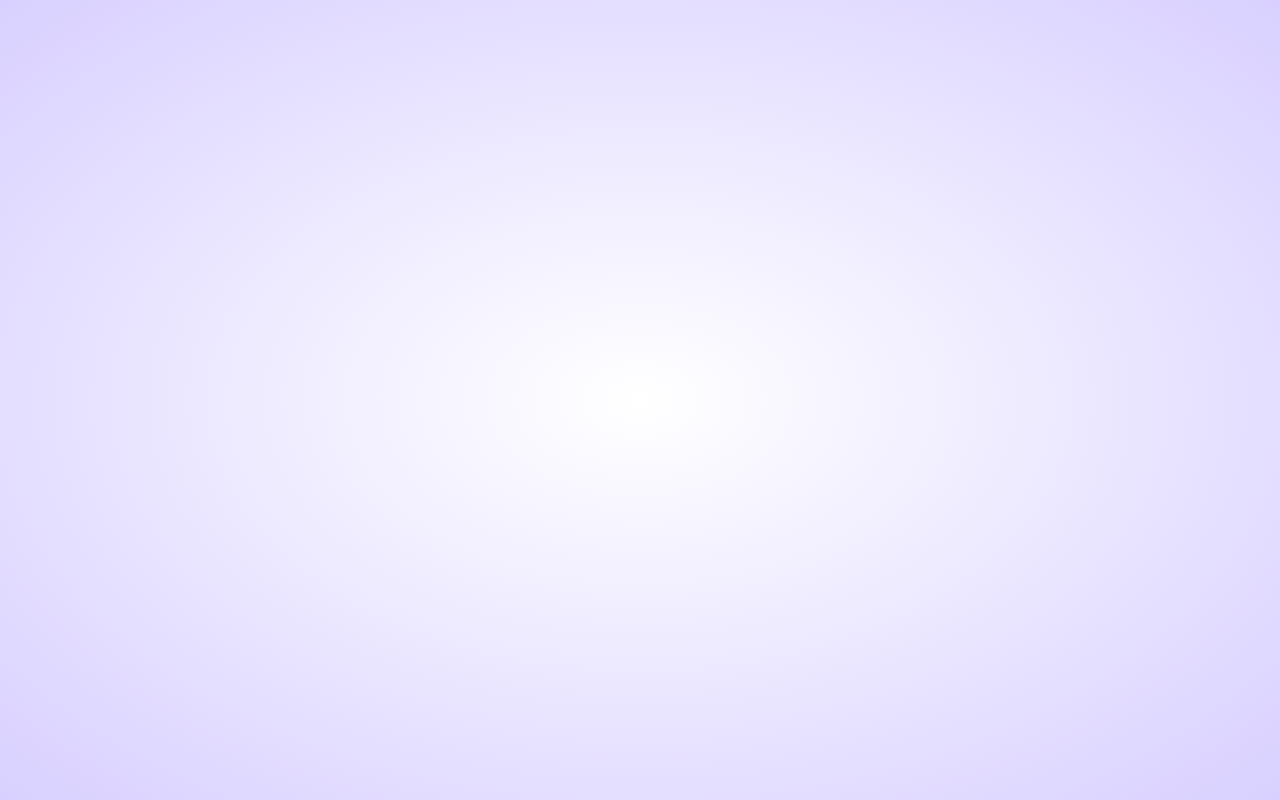
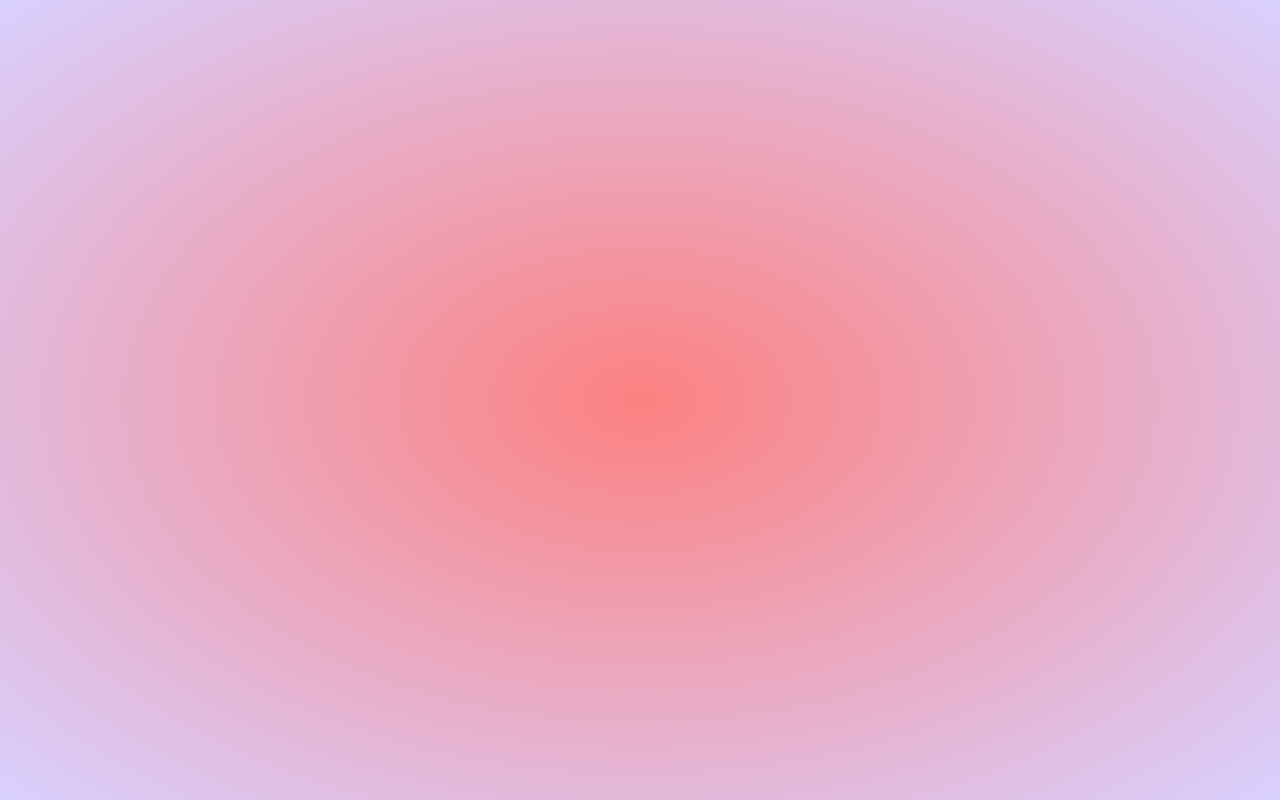
Before and after one commit to hsarvesh/Profile, a plain HTML site: page Home.html in a window 1280 px wide. Drawn offline with Linux system fonts and the light colour scheme.

Commit message:
Updating background color in index.html

```diff
--- a/Stylesheet.css
+++ b/Stylesheet.css
@@ -50,7 +50,7 @@ h6{
     margin: 0;
     height: 100vh;
     font-weight: 100;
-    background: radial-gradient(#ffffff,#2f00ff2f);
+    background: radial-gradient(#fc8181,#2f00ff2f);
     -webkit-animation: fadeIn 1 1s ease-out;
     -moz-animation: fadeIn 1 1s ease-out;
     -o-animation: fadeIn 1 1s ease-out;
```
